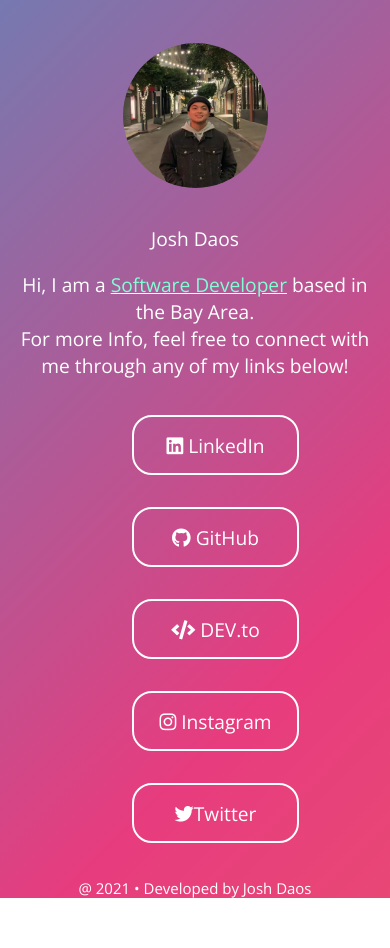
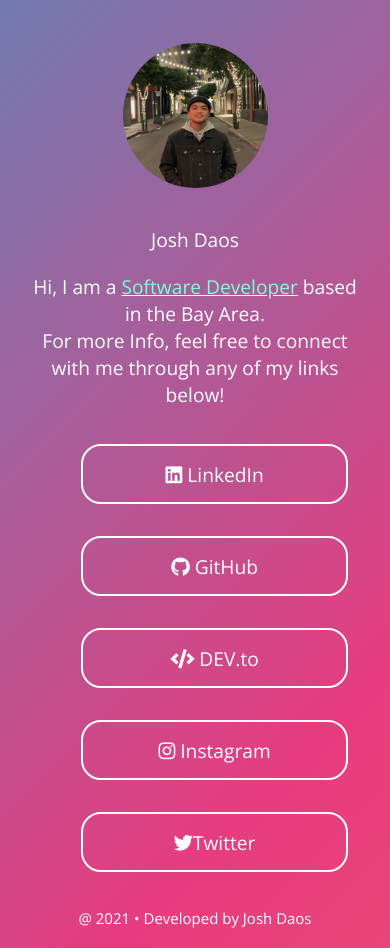
Before and after one commit to joshdaos/jd-linkhub, a website: page index.html in a window 390 px wide. Before the commit the page ends 898 px from the top, so only its background shows below. Drawn offline with nearby package versions, Linux system fonts and the light colour scheme.

Commit message:
configured mobile css

```diff
--- a/styles/main.css
+++ b/styles/main.css
@@ -152,3 +152,73 @@
     font-size: 15px;
     margin-top: auto;
 }
+
+@media (max-width: 1000px) {
+
+    body {
+        height: auto;
+    }
+
+    p, .bio {
+        margin: 20px;
+    }
+
+    #link-item-linkedin {
+        display: flex;
+        justify-content: center;
+        align-items: center;
+        border: 2px solid #fff;
+        border-radius: 20px;
+        height: 60px;
+        margin: 16px;
+        width: 80%;
+    }
+
+    #link-item-github {
+        display: flex;
+        justify-content: center;
+        align-items: center;
+        border: 2px solid #fff;
+        border-radius: 20px;
+        height: 60px;
+        margin: 16px;
+        width: 80%;
+        /* background-color: transparent; */
+    }
+
+    #link-item-devto {
+        display: flex;
+        justify-content: center;
+        align-items: center;
+        border: 2px solid #fff;
+        border-radius: 20px;
+        height: 60px;
+        margin: 16px;
+        width: 80%;
+        /* background-color: transparent; */
+    }
+
+    #link-item-instagram {
+        display: flex;
+        justify-content: center;
+        align-items: center;
+        border: 2px solid #fff;
+        border-radius: 20px;
+        height: 60px;
+        margin: 16px;
+        width: 80%;
+        /* background-color: transparent; */
+    }
+
+    #link-item-twitter {
+        display: flex;
+        justify-content: center;
+        align-items: center;
+        border: 2px solid #fff;
+        border-radius: 20px;
+        height: 60px;
+        margin: 16px;
+        width: 80%;
+        /* background-color: transparent; */
+    }
+}
```
